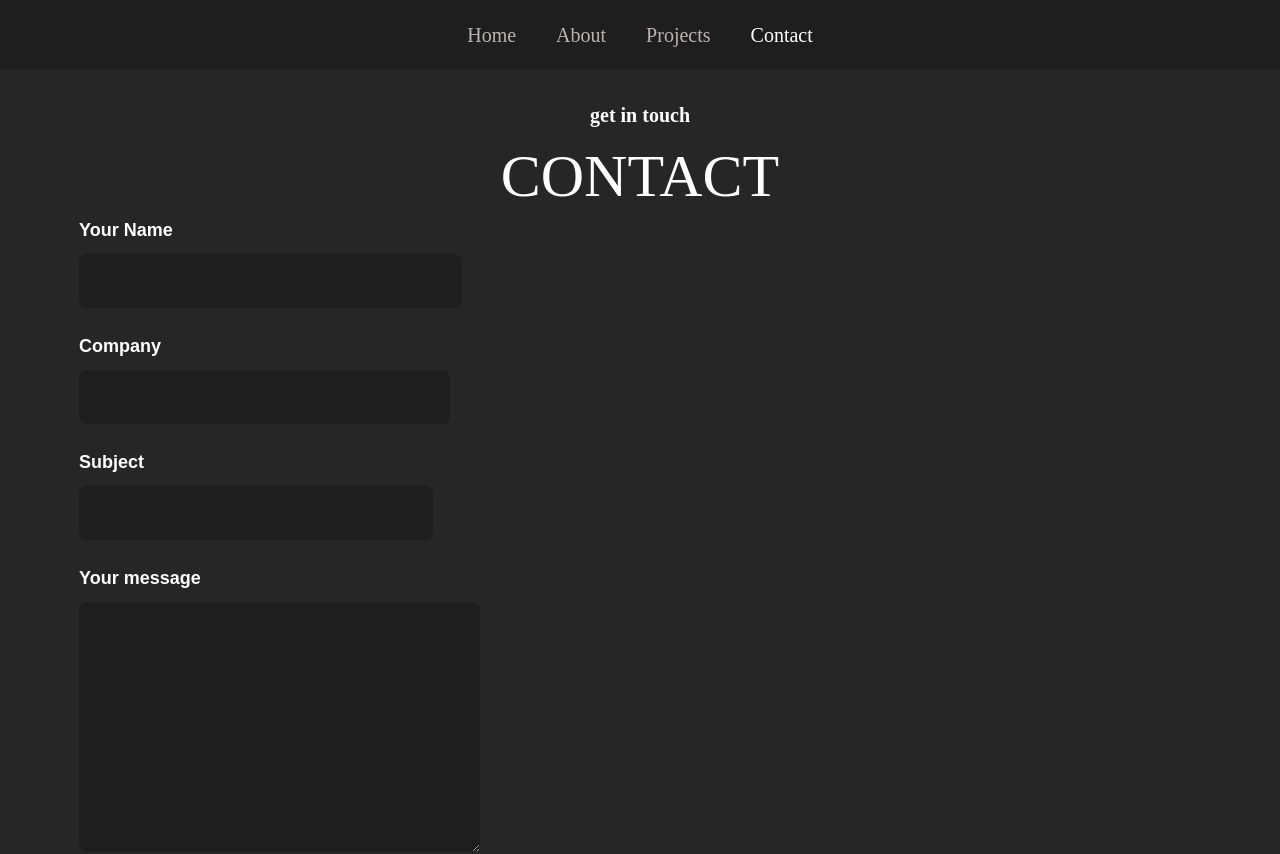
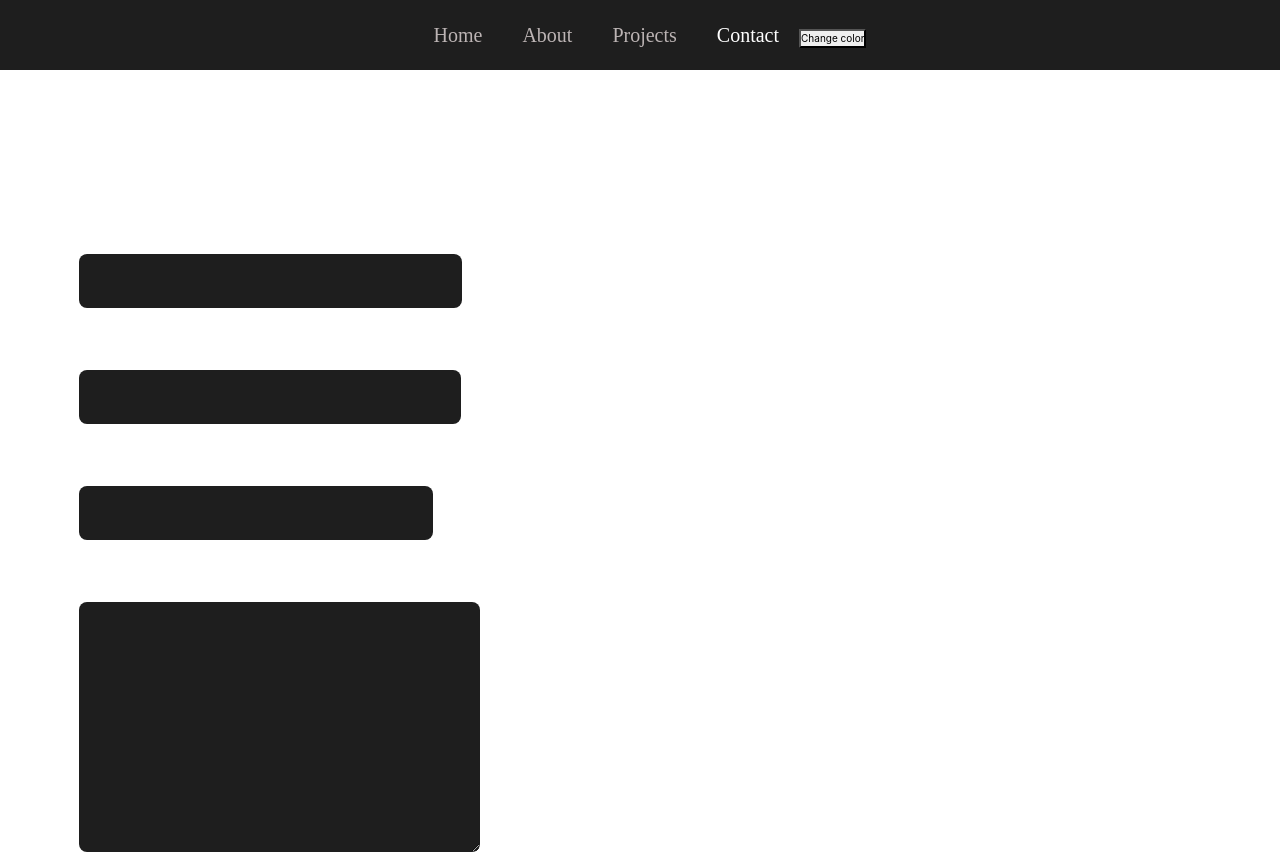
Before and after one commit to Doblepe/Portfolio, a React (Create React App) app in the folder client/: page /contact in a window 1280 px wide. Shown: the top 854 px of the page. Built offline with nearby package versions, Linux system fonts and the light colour scheme.

Commit message:
Theme Provider

```diff
--- a/client/src/App.js
+++ b/client/src/App.js
@@ -1,5 +1,6 @@
 import Home from './pages/Home';
 import './App.css';
+import React, { useState, useEffect } from "react";
 import { BrowserRouter as Router, Route, Switch } from 'react-router-dom';
 import About from './pages/About';
 import Projects from './pages/Projects';
@@ -7,14 +8,22 @@ import Contact from './pages/Contact';
 import NavMenu from './Components/Reusable/NavMenu';
 import Footer from './Components/Reusable/Footer';
 import SmoothScrollBar from './Components/Reusable/SmoothScrollbar'
+import { ThemeProvider } from 'styled-components';
+import { lightTheme, darkTheme, GlobalStyles } from './styles/Theme';
 
 
 function App() {
+
+  const [theme, setTheme] = useState("light");
+  const themeToggler = () => {
+    theme === 'light' ? setTheme("dark") : setTheme("light");
+  }
   return (
-
-    <Router>
-      <NavMenu />
-      <SmoothScrollBar />
+    <ThemeProvider theme={theme === "light" ? lightTheme : darkTheme}>
+      <GlobalStyles />
+      <Router>
+        <NavMenu />
+        <SmoothScrollBar />
         <Switch>
           <Route path='/about'>
             <About />
@@ -29,10 +38,11 @@ function App() {
             <Home />
           </Route>
         </Switch>
-          <br/>
+        <br />
         <Footer />
-
-    </Router>
+        <button onClick={() => themeToggler()}>Change Color</button>
+      </Router>
+    </ThemeProvider >
 
   );
 }
--- a/client/src/Components/Contact/Form.js
+++ b/client/src/Components/Contact/Form.js
@@ -97,7 +97,7 @@ function Form() {
       </div>
       <div className="form-group">
         <label htmlFor="email">
-          Company
+          Your Email
           <input
             type="text"
             id="company"
--- a/client/src/Components/Hero/AboutSection.js
+++ b/client/src/Components/Hero/AboutSection.js
@@ -7,8 +7,10 @@ import AboutImg from '../../assets/images/about_pic.jpg';
 
 const AboutSectionStyles = styled.div`
   padding: 10rem 0;
-  background-color: var(--dark-bg);
-  color: white;
+   background-color: ${(props) =>
+    props.theme.body
+  };
+  color: ${(props) => props.theme.text};
   .container {
     display: flex;
     align-items: center;
--- a/client/src/Components/Hero/HeroSection.js
+++ b/client/src/Components/Hero/HeroSection.js
@@ -8,7 +8,7 @@ function HeroSection() {
 
   const HeroStyles = styled.div`
 .HeroContainer {
-  background: #0c0c0c;
+background: #0c0c0c;
 display: flex;
 justify-content: center;
 align-items: center;
--- a/client/src/Components/Reusable/NavMenu.js
+++ b/client/src/Components/Reusable/NavMenu.js
@@ -1,4 +1,4 @@
-import React, { useState } from 'react';
+import { useState } from 'react';
 import { NavLink } from 'react-router-dom';
 import styled from 'styled-components';
 import { MdClose, MdMenu } from 'react-icons/md';
@@ -91,6 +91,10 @@ const NavStyles = styled.nav`
 
 export default function NavMenu() {
   const [showNav, setShowNav] = useState(false);
+  const [theme, setTheme] = useState("light");
+  const themeToggler = () => {
+    theme === 'light' ? setTheme("dark") : setTheme("light");
+  }
   return (
     <NavStyles>
       <div
@@ -158,6 +162,13 @@ export default function NavMenu() {
             Contact
           </NavLink>
         </li>
+        <li>
+          <button onClick={() => { themeToggler() }}
+
+          >
+            Change color
+          </button>
+        </li>
       </ul>
     </NavStyles>
   );
--- a/client/src/Components/Reusable/PText.js
+++ b/client/src/Components/Reusable/PText.js
@@ -7,7 +7,7 @@ const PStyle = styled.div`
   font-size: 1.8rem;
   line-height: 1.3em;
   @media only screen and (max-width: 768px) {
-    font-size: 1.4rem;
+    font-size: 1.5rem;
   }
 `;
 
--- a/client/src/assets/data/projects.js
+++ b/client/src/assets/data/projects.js
@@ -1,6 +1,7 @@
 
 import tutienda from '../images/latienda.png';
 import portfolio from '../images/portafolio.png';
+import Api_platform from '../images/API-PLATFORM.png'
 const projects = [
   {
     name: 'Tu Tienda',
@@ -12,8 +13,7 @@ const projects = [
   },
   {
     name: 'Portafolio',
-    desc:
-      'This is the code for actual page.',
+    desc: 'This is the code for actual page.',
     img: portfolio,
     git: 'https://github.com/Doblepe/Portfolio/tree/master',
     link: "",
@@ -22,7 +22,7 @@ const projects = [
     name: "Mock project",
     desc:
       'Here I am going to deploy an Angular & Ionic app ',
-    img: tutienda,
+    img: Api_platform,
     git: 'https://github.com/Doblepe/Portfolio/tree/master',
     link: '',
   },
--- a/client/src/pages/About.js
+++ b/client/src/pages/About.js
@@ -5,6 +5,7 @@ import PText from '../Components/Reusable/PText';
 import Map from '../Components/About/Map';
 import AboutImg from '../assets/images/about_pic.jpg'
 import ContactBanner from '../Components/Contact/ContactBanner';
+import Button from '../Components/Reusable/Button';
 
 const AboutPageStyles = styled.div`
   padding: 20rem 0 10rem 0;
@@ -140,7 +141,7 @@ export default function About() {
                   My vision is to make the world a better place. Nowadays almost everything is becoming better than ever. It is time for us to create better stuff that helps the world to become a better place.
                 </PText>
               </div>
-              {/*   <Button btnText="Download CV" btnLink="#" /> */}
+              <Button btnText="Download CV" btnLink="#" />
             </div>
             <div className="right">
               <img src={AboutImg} alt="me" />
--- a/client/src/pages/Contact.js
+++ b/client/src/pages/Contact.js
@@ -5,7 +5,10 @@ import SectionTitle from '../Components/Reusable/SectionTitle';
 import styled from 'styled-components';
 export default function Contact() {
   const ContactSectionStyle = styled.div`
-  background-color: var(--dark-bg);
+ /*  background-color: var(--dark-bg); */
+ background-color: ${(props) =>
+      props.theme.background
+    };
   color: white;
   padding: 10rem 0;
   font-family: 'Raleway', sans-serif;
--- /dev/null
+++ b/client/src/styles/Theme.js
@@ -0,0 +1,40 @@
+// Theme Presets
+import { createGlobalStyle } from "styled-components";
+export const lightTheme = {
+    name: "light",
+    body: "#FFFFFF",
+    text: "#343434",
+    dark: "#000000",
+    secondaryText: "#7F8DAA",
+    accentColor: "#E3405F",
+    accentBright: "#FC1056",
+    projectCard: "#DCE4F2",
+    skinColor: "#F7B799",
+    skinColor2: "#FCB696",
+    imageDark: "#dce4f2",
+    imageClothes: "#dce4f2",
+    avatarMisc: "#e9ecf2",
+    avatarShoes: "#ccd2e3",
+};
+
+export const darkTheme = {
+    name: "dark",
+    body: "#1D1D1D",
+    text: "#FFFFFF",
+    dark: "#000000",
+    secondaryText: "#8D8D8D",
+    accentColor: "#E3405F",
+    accentBright: "#FC1056",
+    projectCard: "#292A2D",
+    skinColor: "#F7B799",
+    skinColor2: "#FCB696",
+    imageDark: "#292A2D",
+    imageClothes: "#000000",
+    avatarMisc: "#212121",
+    avatarShoes: "#2B2B2B",
+};
+export const GlobalStyles = createGlobalStyle`
+body {
+    background-color: ${props => props.theme.body
+    };
+}`
```
Also changed, not shown: client/src/assets/images/API-PLATFORM.png (added).
